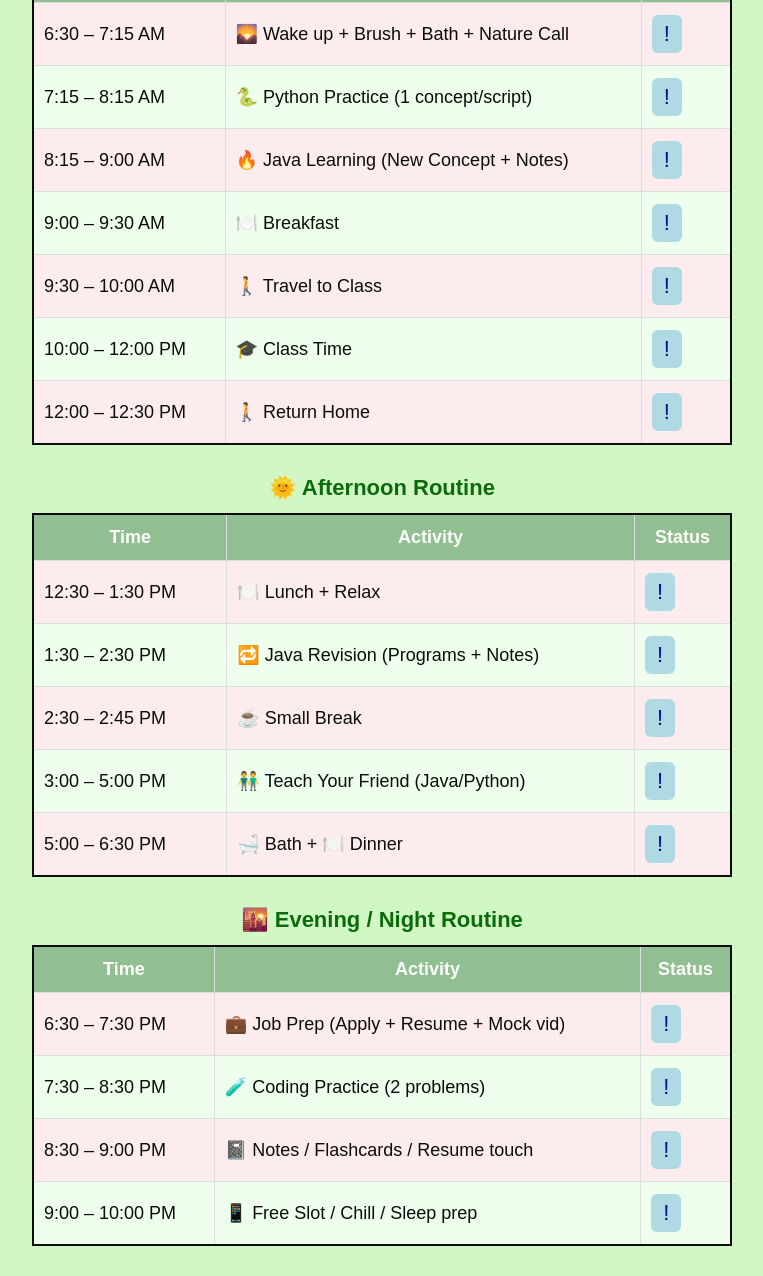
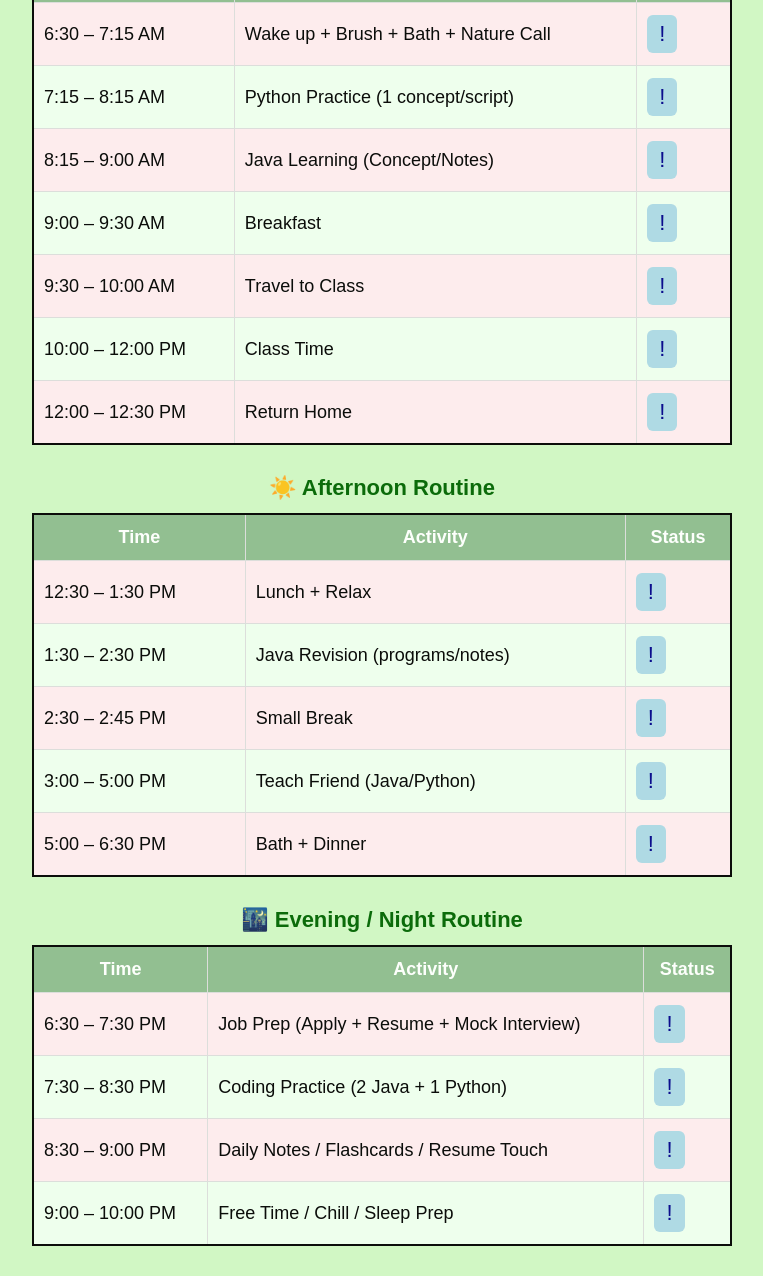
Before and after one commit to Kira-codebook2/my-schedule, a plain HTML site: page schedule.html in a window 1280 px wide. Shown: the part 156-1432 px from the top of the page, without its empty margins (258-1021 px from the left). Drawn offline with Linux system fonts and the light colour scheme.

Commit message:
Update schedule.html

```diff
--- a/schedule.html
+++ b/schedule.html
@@ -9,7 +9,7 @@
         font-family: Arial, sans-serif;
         margin: 0; padding: 0;
         background-color: #d1f7c4;
-        background-image: url('file:///mnt/data/192306.jpg'); /* ✅ Replace if needed */
+        /* Removed background image */
         background-size: cover;
         background-position: center;
         background-attachment: fixed;
@@ -101,44 +101,38 @@
 <section>
     <table>
         <caption>🕖 Morning Routine</caption>
-        <thead>
-            <tr><th>Time</th><th>Activity</th><th>Status</th></tr>
-        </thead>
+        <thead><tr><th>Time</th><th>Activity</th><th>Status</th></tr></thead>
         <tbody>
-            <tr><td>6:30 – 7:15 AM</td><td>🌄 Wake up + Brush + Bath + Nature Call</td><td><button class="task-status not-completed" data-task="m1">!</button></td></tr>
-            <tr><td>7:15 – 8:15 AM</td><td>🐍 Python Practice (1 concept/script)</td><td><button class="task-status not-completed" data-task="m2">!</button></td></tr>
-            <tr><td>8:15 – 9:00 AM</td><td>🔥 Java Learning (New Concept + Notes)</td><td><button class="task-status not-completed" data-task="m3">!</button></td></tr>
-            <tr><td>9:00 – 9:30 AM</td><td>🍽️ Breakfast</td><td><button class="task-status not-completed" data-task="m4">!</button></td></tr>
-            <tr><td>9:30 – 10:00 AM</td><td>🚶 Travel to Class</td><td><button class="task-status not-completed" data-task="m5">!</button></td></tr>
-            <tr><td>10:00 – 12:00 PM</td><td>🎓 Class Time</td><td><button class="task-status not-completed" data-task="m6">!</button></td></tr>
-            <tr><td>12:00 – 12:30 PM</td><td>🚶 Return Home</td><td><button class="task-status not-completed" data-task="m7">!</button></td></tr>
+            <tr><td>6:30 – 7:15 AM</td><td>Wake up + Brush + Bath + Nature Call</td><td><button class="task-status" data-task="m1">!</button></td></tr>
+            <tr><td>7:15 – 8:15 AM</td><td>Python Practice (1 concept/script)</td><td><button class="task-status" data-task="m2">!</button></td></tr>
+            <tr><td>8:15 – 9:00 AM</td><td>Java Learning (Concept/Notes)</td><td><button class="task-status" data-task="m3">!</button></td></tr>
+            <tr><td>9:00 – 9:30 AM</td><td>Breakfast</td><td><button class="task-status" data-task="m4">!</button></td></tr>
+            <tr><td>9:30 – 10:00 AM</td><td>Travel to Class</td><td><button class="task-status" data-task="m5">!</button></td></tr>
+            <tr><td>10:00 – 12:00 PM</td><td>Class Time</td><td><button class="task-status" data-task="m6">!</button></td></tr>
+            <tr><td>12:00 – 12:30 PM</td><td>Return Home</td><td><button class="task-status" data-task="m7">!</button></td></tr>
         </tbody>
     </table>
 
     <table>
-        <caption>🌞 Afternoon Routine</caption>
-        <thead>
-            <tr><th>Time</th><th>Activity</th><th>Status</th></tr>
-        </thead>
+        <caption>☀️ Afternoon Routine</caption>
+        <thead><tr><th>Time</th><th>Activity</th><th>Status</th></tr></thead>
         <tbody>
-            <tr><td>12:30 – 1:30 PM</td><td>🍽️ Lunch + Relax</td><td><button class="task-status not-completed" data-task="a1">!</button></td></tr>
-            <tr><td>1:30 – 2:30 PM</td><td>🔁 Java Revision (Programs + Notes)</td><td><button class="task-status not-completed" data-task="a2">!</button></td></tr>
-            <tr><td>2:30 – 2:45 PM</td><td>☕ Small Break</td><td><button class="task-status not-completed" data-task="a3">!</button></td></tr>
-            <tr><td>3:00 – 5:00 PM</td><td>👬 Teach Your Friend (Java/Python)</td><td><button class="task-status not-completed" data-task="a4">!</button></td></tr>
-            <tr><td>5:00 – 6:30 PM</td><td>🛁 Bath + 🍽️ Dinner</td><td><button class="task-status not-completed" data-task="a5">!</button></td></tr>
+            <tr><td>12:30 – 1:30 PM</td><td>Lunch + Relax</td><td><button class="task-status" data-task="a1">!</button></td></tr>
+            <tr><td>1:30 – 2:30 PM</td><td>Java Revision (programs/notes)</td><td><button class="task-status" data-task="a2">!</button></td></tr>
+            <tr><td>2:30 – 2:45 PM</td><td>Small Break</td><td><button class="task-status" data-task="a3">!</button></td></tr>
+            <tr><td>3:00 – 5:00 PM</td><td>Teach Friend (Java/Python)</td><td><button class="task-status" data-task="a4">!</button></td></tr>
+            <tr><td>5:00 – 6:30 PM</td><td>Bath + Dinner</td><td><button class="task-status" data-task="a5">!</button></td></tr>
         </tbody>
     </table>
 
     <table>
-        <caption>🌇 Evening / Night Routine</caption>
-        <thead>
-            <tr><th>Time</th><th>Activity</th><th>Status</th></tr>
-        </thead>
+        <caption>🌃 Evening / Night Routine</caption>
+        <thead><tr><th>Time</th><th>Activity</th><th>Status</th></tr></thead>
         <tbody>
-            <tr><td>6:30 – 7:30 PM</td><td>💼 Job Prep (Apply + Resume + Mock vid)</td><td><button class="task-status not-completed" data-task="e1">!</button></td></tr>
-            <tr><td>7:30 – 8:30 PM</td><td>🧪 Coding Practice (2 problems)</td><td><button class="task-status not-completed" data-task="e2">!</button></td></tr>
-            <tr><td>8:30 – 9:00 PM</td><td>📓 Notes / Flashcards / Resume touch</td><td><button class="task-status not-completed" data-task="e3">!</button></td></tr>
-            <tr><td>9:00 – 10:00 PM</td><td>📱 Free Slot / Chill / Sleep prep</td><td><button class="task-status not-completed" data-task="e4">!</button></td></tr>
+            <tr><td>6:30 – 7:30 PM</td><td>Job Prep (Apply + Resume + Mock Interview)</td><td><button class="task-status" data-task="e1">!</button></td></tr>
+            <tr><td>7:30 – 8:30 PM</td><td>Coding Practice (2 Java + 1 Python)</td><td><button class="task-status" data-task="e2">!</button></td></tr>
+            <tr><td>8:30 – 9:00 PM</td><td>Daily Notes / Flashcards / Resume Touch</td><td><button class="task-status" data-task="e3">!</button></td></tr>
+            <tr><td>9:00 – 10:00 PM</td><td>Free Time / Chill / Sleep Prep</td><td><button class="task-status" data-task="e4">!</button></td></tr>
         </tbody>
     </table>
 </section>
```
